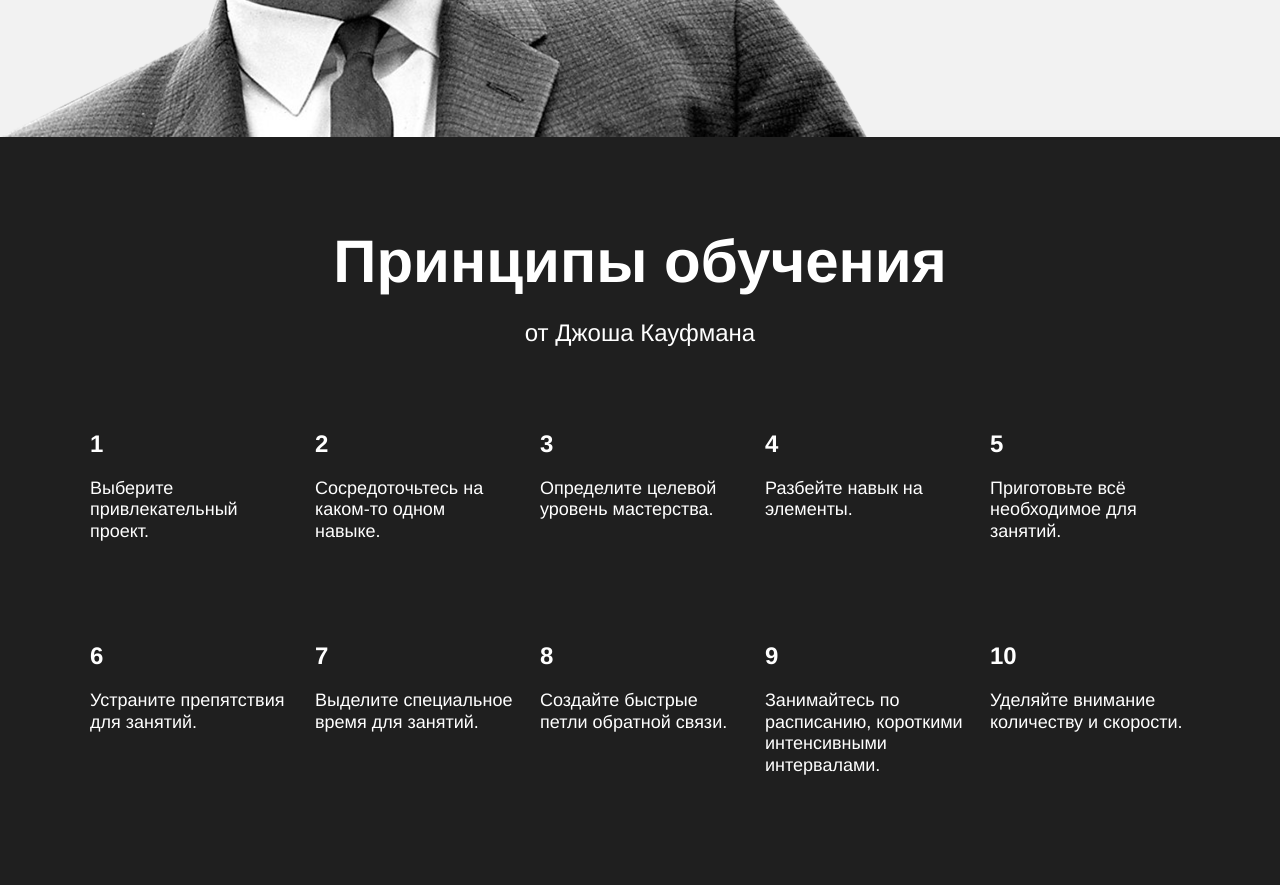
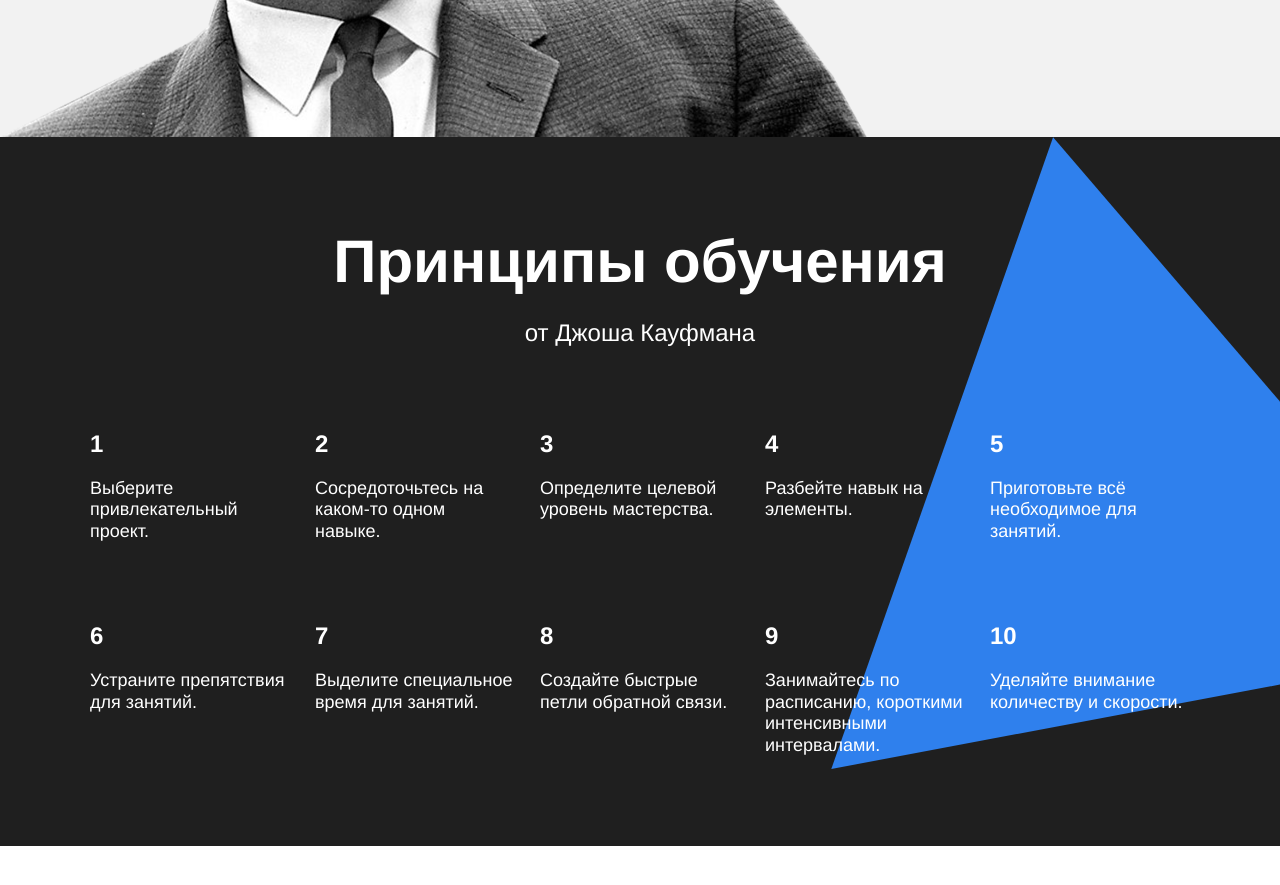
Before and after one commit to Dima-Penzev/how-to-learn, a plain HTML site: page index.html in a window 1280 px wide. Shown: the part 2760-3645 px from the top of the page. After the commit the page ends 3606 px from the top, so only its background shows below. Drawn offline with Linux system fonts and the light colour scheme.

Commit message:
added triangle to 5 section

```diff
--- a/index.html
+++ b/index.html
@@ -79,7 +79,7 @@
       <section class="section section_place_kaufman">
         <h2 class="section-title section-title_theme_dark">Принципы обучения</h2>
         <h3 class="section-subtitle section-subtitle_theme_dark">от Джоша Кауфмана</h3>
-        <ul class="table">
+        <ul class="table table_theme_dark">
           <li class="table__cell table__cell_theme_dark">
             <p class="table__heading">1</p>
             <p class="table__text">Выберите привлекательный проект.</p>
@@ -121,6 +121,7 @@
             <p class="table__text">Уделяйте внимание количеству и скорости.</p>
           </li>
         </ul>
+        <div class="kaufman__triangle"></div>
       </section>
     </main>
   </div>
--- a/styles/style.css
+++ b/styles/style.css
@@ -190,14 +190,14 @@
 }
 
 .table__text {
-  margin: 0 0 20px 0;
+  margin: 0;
   font-size: 18px;
   line-height: 1.2;
   font-weight: normal;
 }
 
 .table__text_signature {
-  margin-bottom: 0;
+  margin-top: 20px;
 }
 
 /* FEYNMAN */
@@ -252,16 +252,24 @@
 .section_place_kaufman {
   padding-top: 90px;
   padding-bottom: 90px;
+  position: relative;
+  overflow: hidden;
   background-color: #1f1f1f;
 }
 
 .section-title_theme_dark {
+  z-index: 1;
   color: white;
   margin-bottom: 20px;
 }
 
 .section-subtitle_theme_dark {
+  z-index: 1;
   color: white;
+}
+
+.table_theme_dark {
+  z-index: 1;
 }
 
 .table__cell_theme_dark {
@@ -270,3 +278,13 @@
   margin-right: 0;
   margin-top: 80px;
 }
+
+.kaufman__triangle {
+  position: absolute;
+  background-image: url(../images/kaufman-triangle.svg);
+  background-size: cover;
+  width: 877px;
+  height: 877px;
+  top: 0;
+  right: -210px;
+}
```
